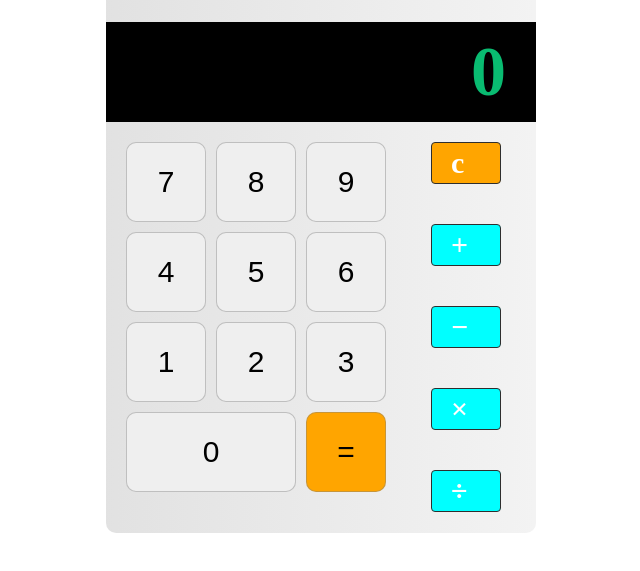
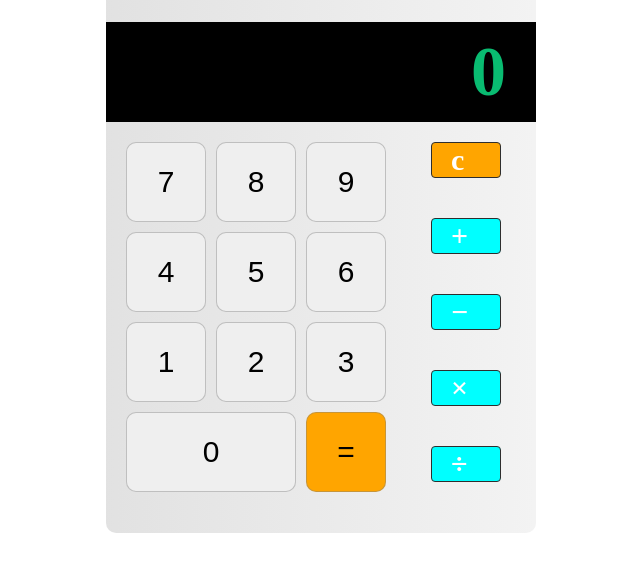
Before and after one commit to gianluigi7/htmlcss-simple-calculator, a plain HTML site: page index.html in a window 1280 px wide. Shown: the part 417-988 px from the top of the page, without its empty margins (319-959 px from the left). Drawn offline with Linux system fonts and the light colour scheme; a web font is replaced by a local one.

Commit message:
correction

```diff
--- a/css/style.css
+++ b/css/style.css
@@ -54,8 +54,9 @@
     padding-left: 20px;
  }
  .little-rettangle{
-    height: 410px;
+    height: 350px;
     width: 120px;
+
 
  }.tiny-square{
     height: 50px;
```
